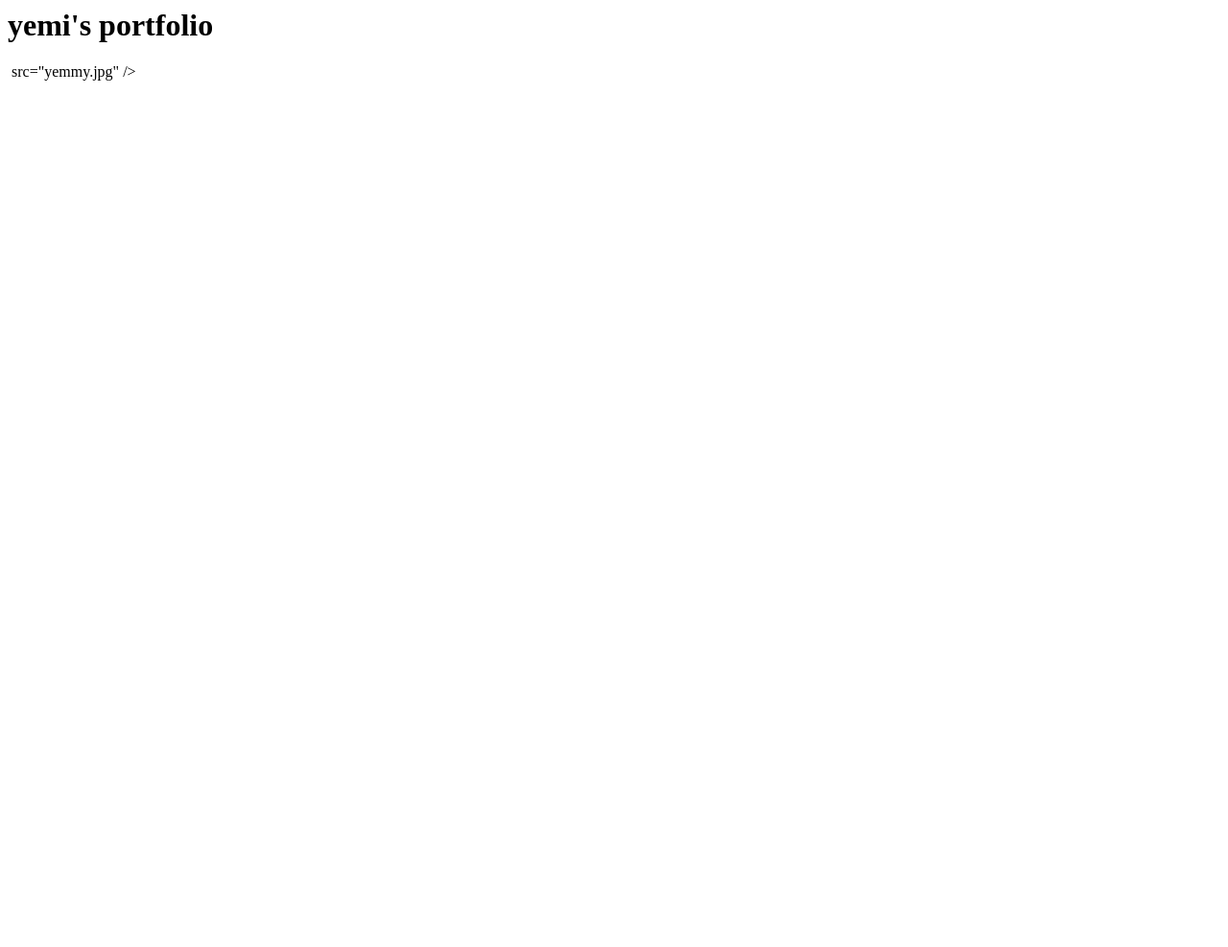
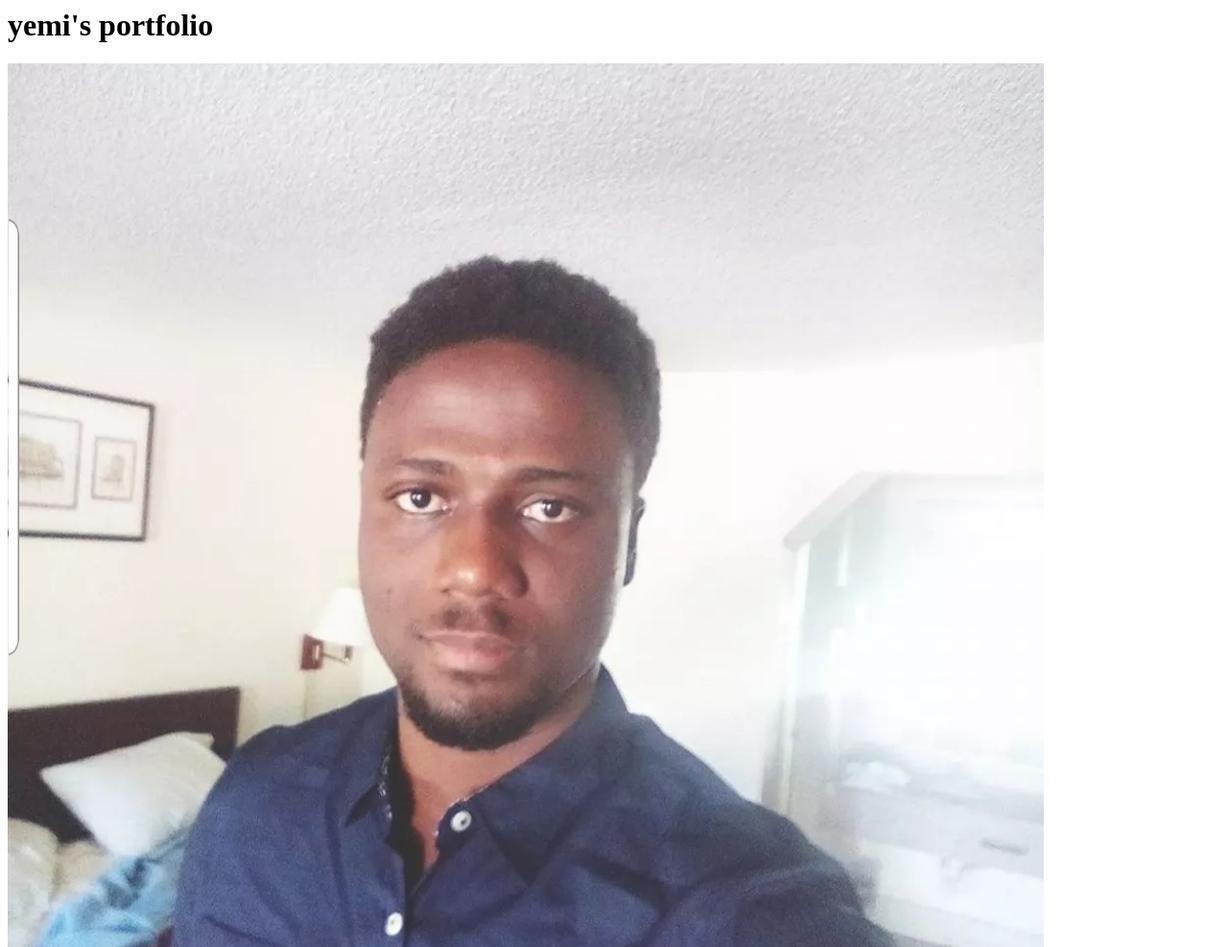
Before and after one commit to omoodua/omoegba-github.io, a plain HTML site: page index.html in a window 1280 px wide. Shown: the top 987 px of the page at 96% size. Before the commit the page ends 800 px from the top, so only its background shows below. Drawn offline with Linux system fonts and the light colour scheme.

Commit message:
Add files via upload

```diff
--- a/index.html
+++ b/index.html
@@ -1,4 +1,4 @@
 <html>
     <h1>yemi's portfolio</h1>
-    <img> src="yemmy.jpg" />
+    <img src="yemmy.jpg" />
 </html>
```
